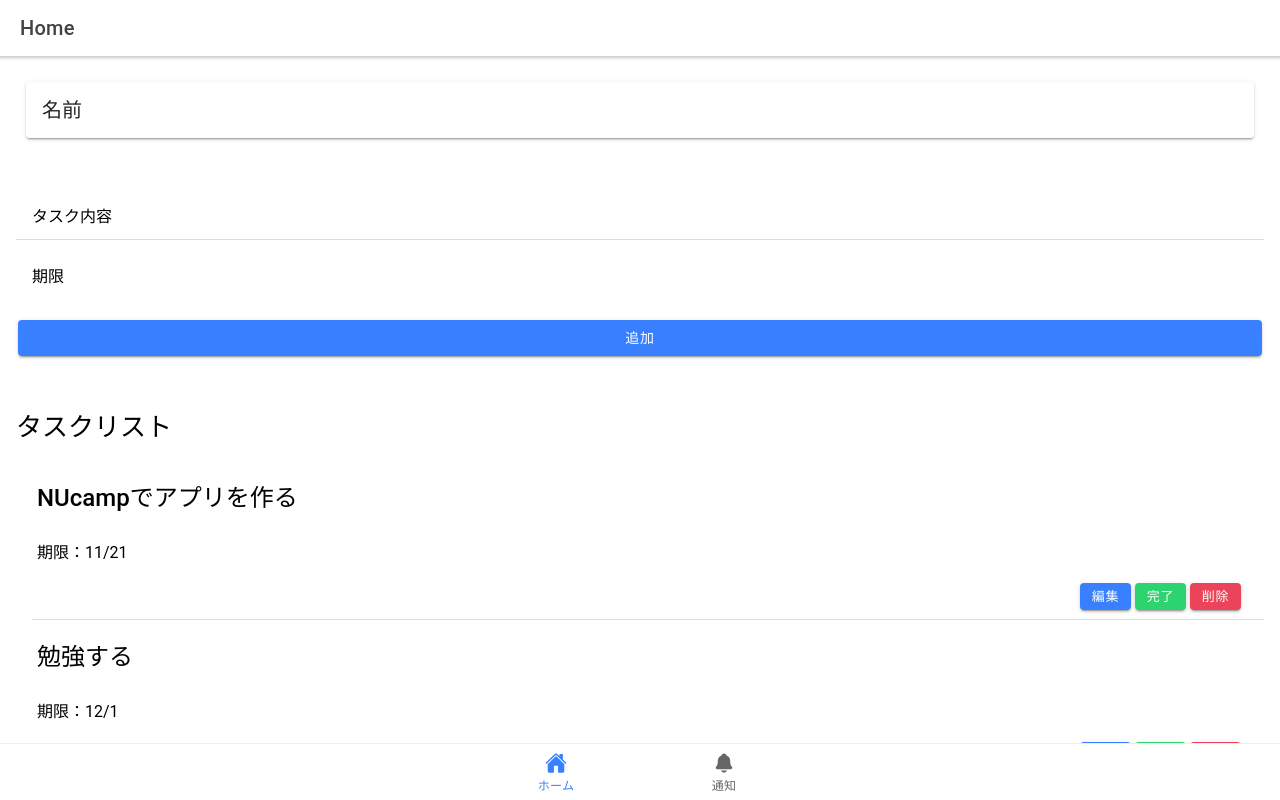
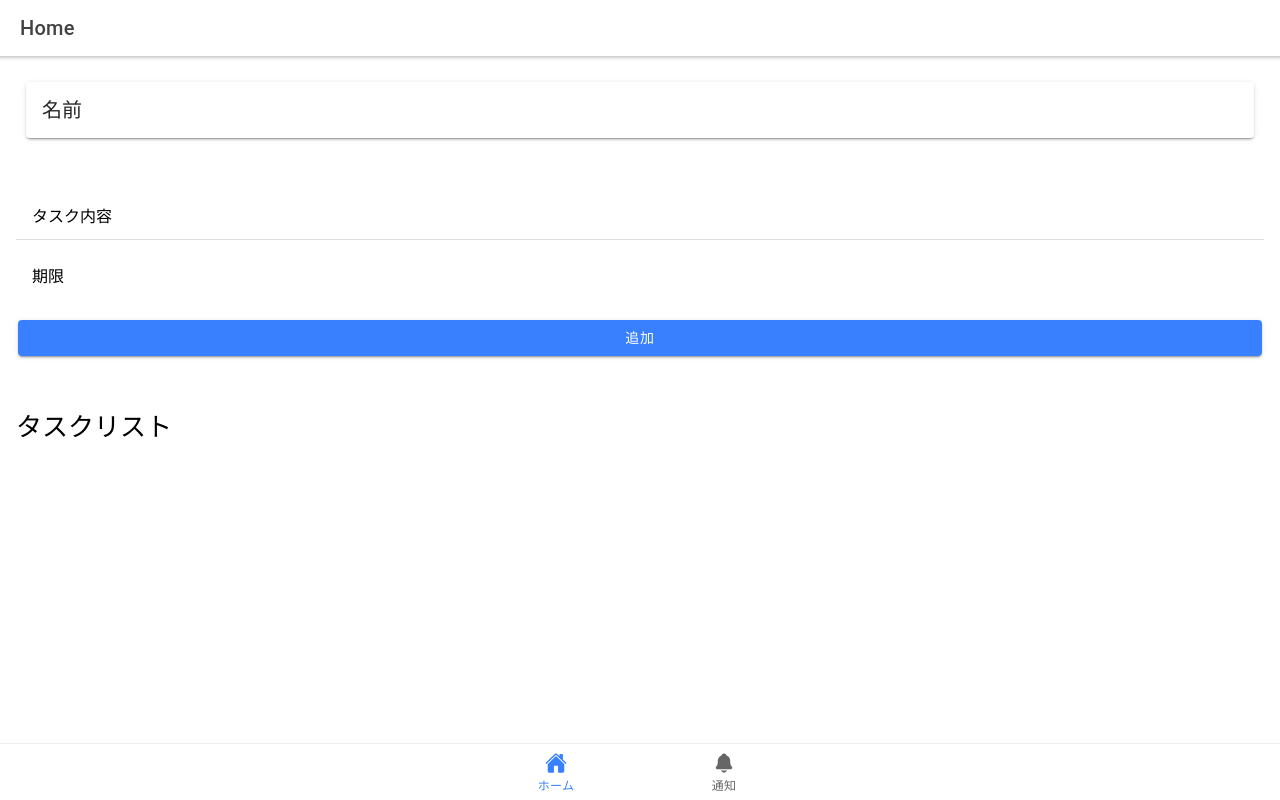
Before and after one commit to hinoko512/nucamp2, a React (Create React App) app: page /home in a window 1280 px wide. Built offline with nearby package versions, Linux system fonts and the light colour scheme.

Commit message:
Use localStorage

```diff
--- a/src/App.jsx
+++ b/src/App.jsx
@@ -39,17 +39,13 @@ import './theme/variables.css';
 class App extends React.Component {
   constructor(props) {
     super(props);
+    let t = [];
+    if('tasks' in localStorage) {
+      t = JSON.parse(localStorage.tasks);
+      console.log('[info] Load localStrorage');
+    }
     this.state = {
-      tasks: [
-        {
-          "title": "NUcampでアプリを作る",
-          "limit": "11/21"
-        },
-        {
-          "title": "勉強する",
-          "limit": "12/1"
-        }
-      ]
+      tasks: t
     };
     this.deleteTask = this.deleteTask.bind(this);
     this.addTask = this.addTask.bind(this);
@@ -61,6 +57,8 @@ class App extends React.Component {
     newTasks.splice(index, 1);
     this.setState({tasks: newTasks})
     console.log('[info] deleteTasks: ', this.state.tasks);
+    localStorage.tasks = JSON.stringify(this.state.tasks);
+    console.log('[info] Save to localStorage');
   }
 
   //追加ボタンを押したときの処理
@@ -72,11 +70,16 @@ class App extends React.Component {
     let updatedTasks = this.state.tasks;
     updatedTasks.push(newTask);
     this.setState({tasks: updatedTasks});
-    console.log('[info] addTasks: ', this.state.tasks)
+    console.log('[info] addTasks: ', this.state.tasks);
+    localStorage.tasks = JSON.stringify(this.state.tasks);
+    console.log('[info] Save to localStorage');
   }
 
-  ionViewDidEnter() {
-    console.log('App: ', this.state.tasks);
+  ionViewWillEnter() {
+    if('tasks' in localStorage) {
+      this.setState({tasks: JSON.parse(localStorage.tasks)})
+      console.log('[info] Load localStrorage');
+    }
   }
 
   render() {
@@ -106,4 +109,4 @@ class App extends React.Component {
   }
 }
 
-export default App;
+export default withIonLifeCycle(App);
--- a/src/pages/Home.jsx
+++ b/src/pages/Home.jsx
@@ -21,13 +21,11 @@ import TaskList from '../components/TaskList';
 const Home = (props) => {
   const [newTaskTitle, setNewTaskTitle] = useState("")
   const [newTaskLimit, setNewTaskLimit] = useState("")
+
   useIonViewDidEnter(() => {
     console.log('Home: ', props.tasks);
   })
-  const showTask = () => {
-    console.log("newTaskTitle: ", newTaskTitle)
-    console.log("newTaskLimit: ", newTaskLimit)
-  }
+
   return (
     <IonPage>
       {/* ------ Header ------ */}
```
